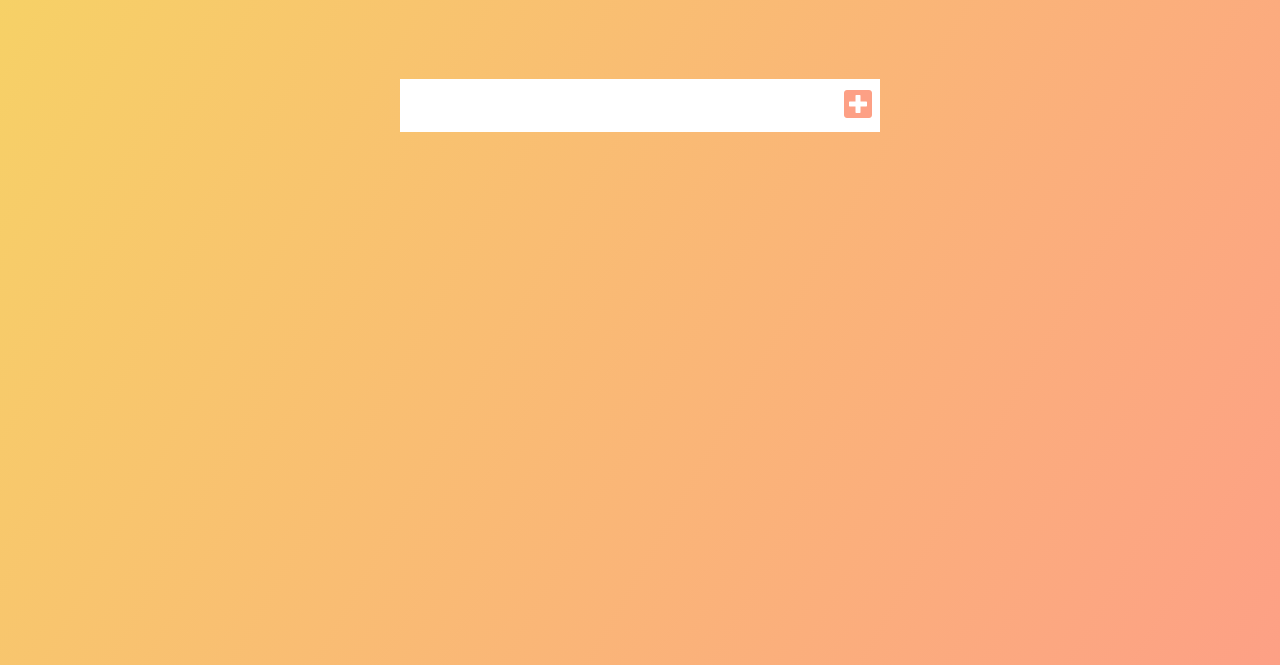
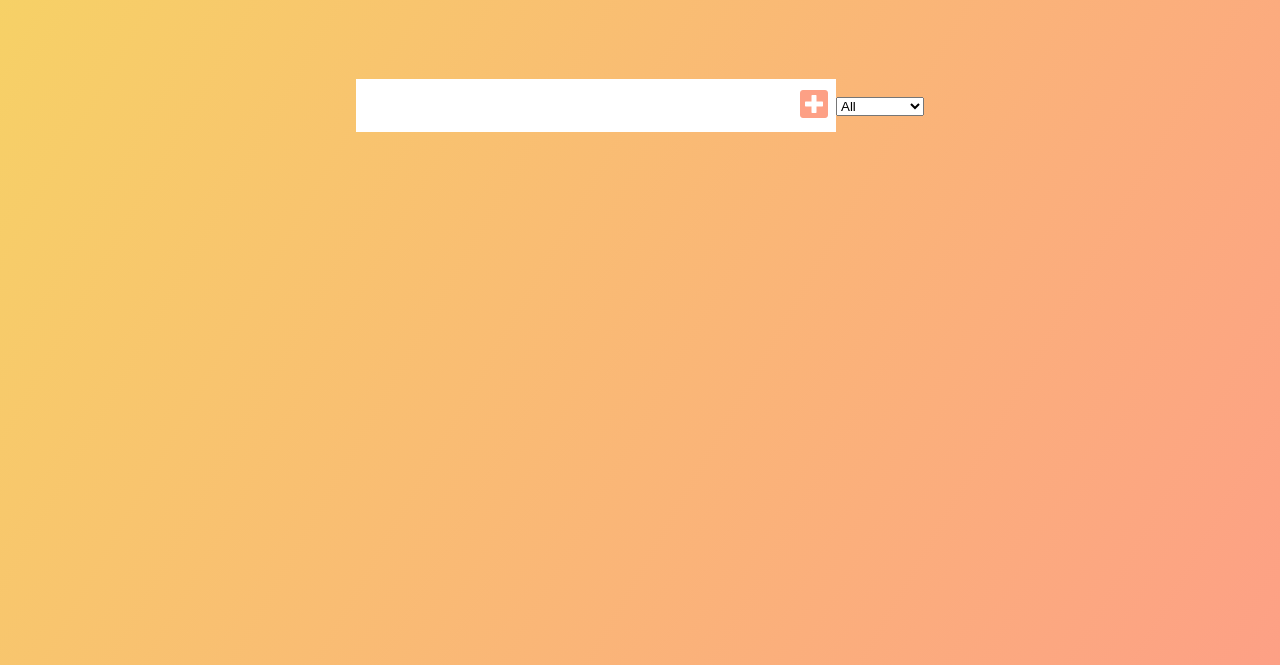
Before and after one commit to dcc5235/JS_Demo2, a plain HTML site: page index.html in a window 1280 px wide. Shown: the part 135-800 px from the top of the page. Drawn offline with Linux system fonts and the light colour scheme.

Commit message:
added markup for select options

```diff
--- a/index.html
+++ b/index.html
@@ -21,6 +21,13 @@
     <button class="todo-button" type="submit">
       <i class="fas fa-plus-square"></i>
     </button>
+    <div class="select">
+      <select name="todos" class="filter-todo">
+        <option value="all">All</option>
+        <option value="completed">Completed</option>
+        <option value="incomplete">Incomplete</option>
+      </select>
+    </div>
   </form>
   <div class="todo-container">
     <ul class="todo-list"></ul>
```
